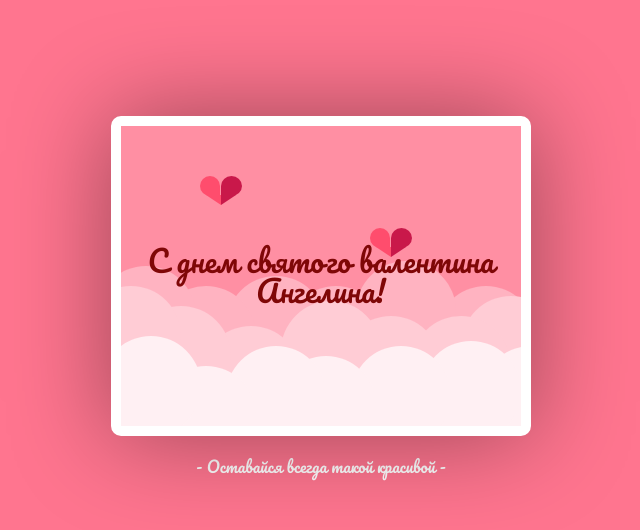
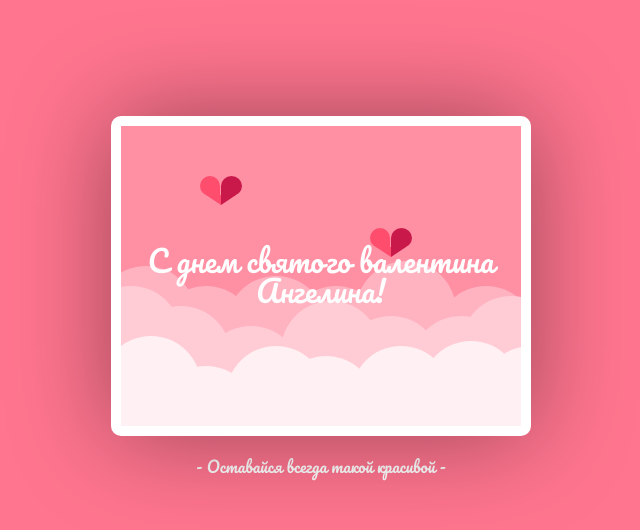
Before and after one commit to Petr12tsoy/myproject-tsoy.io, a plain HTML site: page index.html in a window 1280 px wide. Shown: the part 102-632 px from the top of the page, without its empty margins (319-959 px from the left). Drawn offline with Linux system fonts and the light colour scheme.

Commit message:
Add files via upload

```diff
--- a/css/style.css
+++ b/css/style.css
@@ -161,7 +161,7 @@ body {
 
 .text {
   position: absolute;
-  color: #7f0707;
+  color: #fefefe;
   font-size:30px;
   font-family: 'Pacifico', cursive;
   line-height:1;
```
